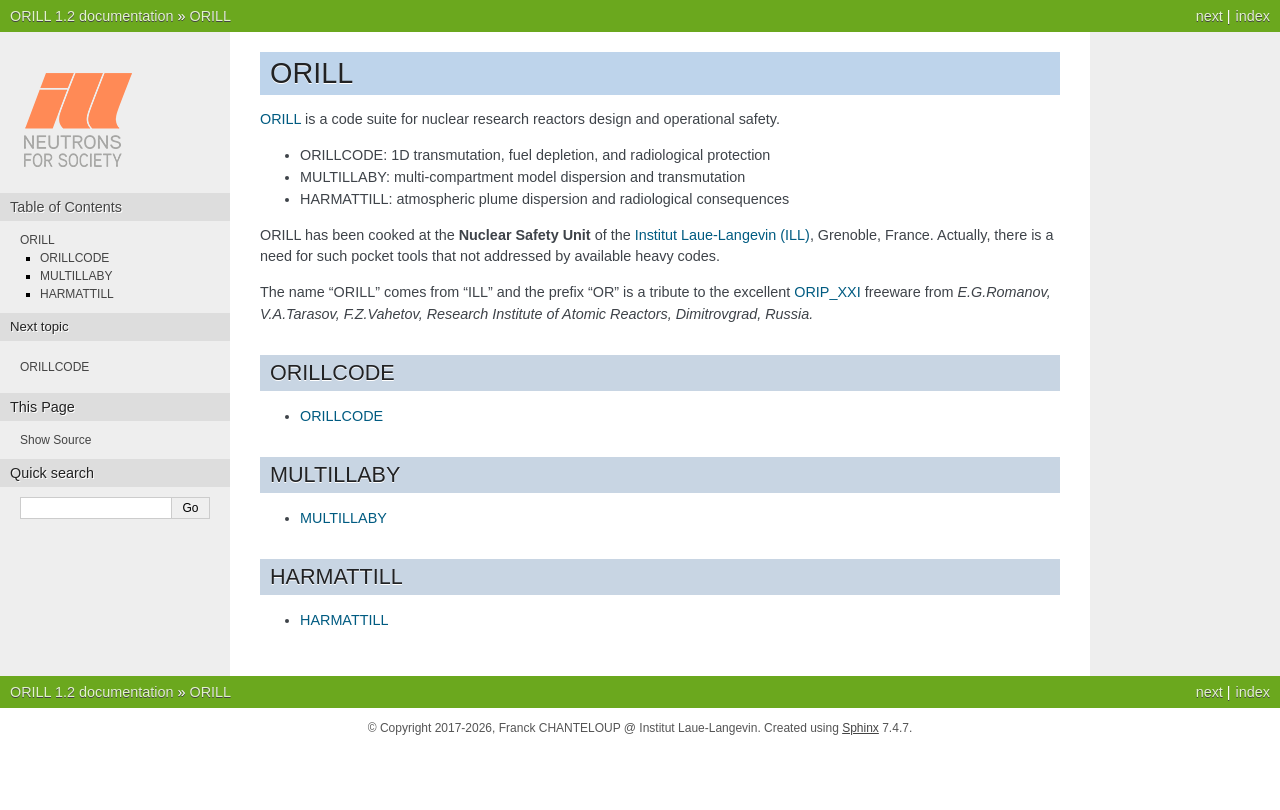
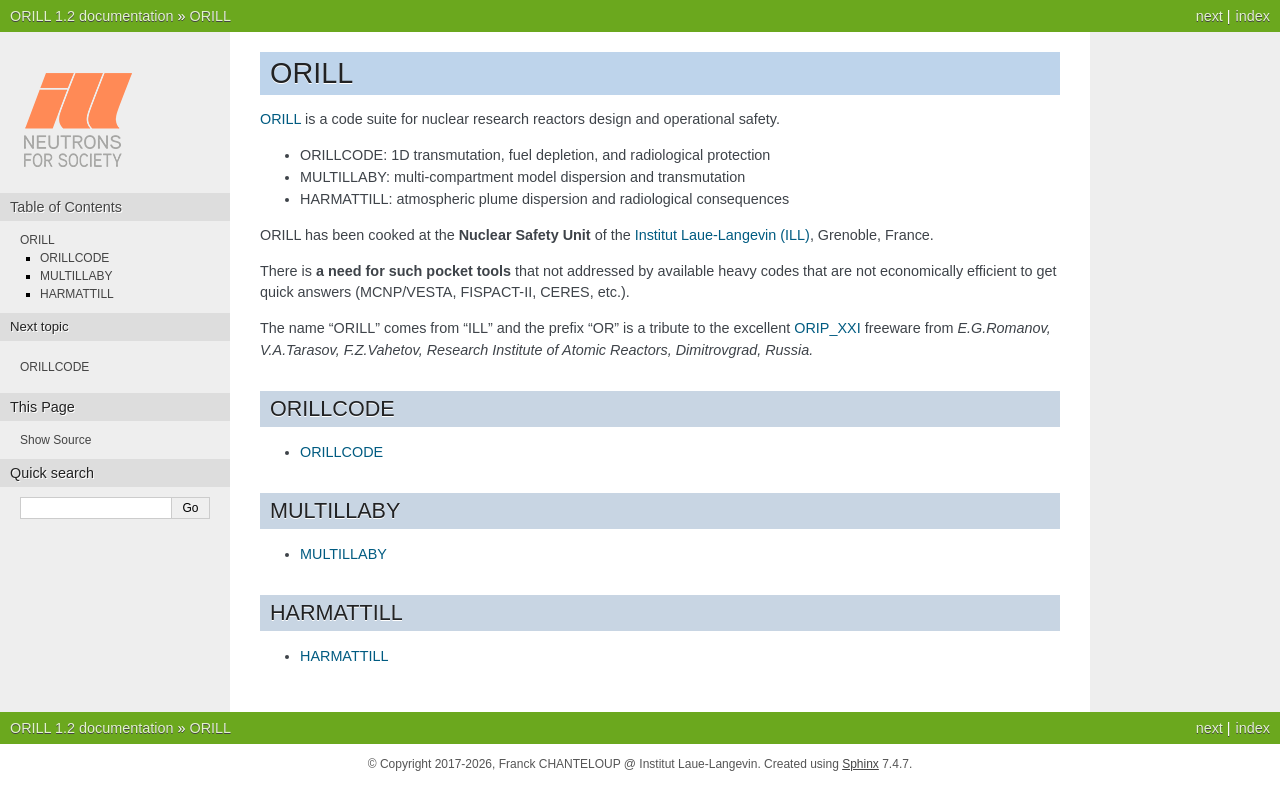
Before and after one commit to orill/orill, a Sphinx documentation site: the page built from docs/index.rst, in a window 1280 px wide. Shown: the top 810 px of the page. Built offline with Sphinx 7.4.7, drawn with Linux system fonts in a browser that asks for light colours.

Commit message:
Update index.rst

```diff
--- a/docs/index.rst
+++ b/docs/index.rst
@@ -9,7 +9,8 @@ ORILL
 - HARMATTILL: atmospheric plume dispersion and radiological consequences
 
 ORILL has been cooked at the **Nuclear Safety Unit** of the `Institut Laue-Langevin (ILL) <http://www.ill.eu>`_, Grenoble, France.
-Actually, there is a need for such pocket tools that not addressed by available heavy codes.
+
+There is **a need for such pocket tools** that not addressed by available heavy codes that are not economically efficient to get quick answers (MCNP/VESTA, FISPACT-II, CERES, etc.).
 
 The name “ORILL” comes from “ILL” and
 the prefix “OR” is a tribute to the excellent `ORIP_XXI <https://github.com/roeug/ORIP_XXI>`__
```
